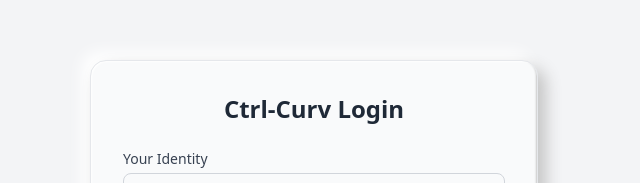
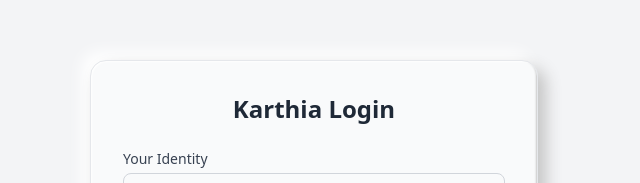
Before and after one commit to SHravuSM/RFID-Attendance-System-Frontend, a React (Vite) app: page /login in a window 1280 px wide. Shown: the part 145-328 px from the top of the page, without its empty margins (326-966 px from the left). Built offline with nearby package versions, Linux system fonts and the light colour scheme.

Commit message:
Company Name

```diff
--- a/src/components/Navbar.jsx
+++ b/src/components/Navbar.jsx
@@ -31,7 +31,7 @@ export default function Navbar() {
           to="/"
           className="text-3xl font-mono font-medium text-blue-700 tracking-wide"
         >
-          Ctrl-Curv
+          ShantShiv
         </Link>
 
         {/* Login Button (Icon for Mobile, Text for Desktop) */}
--- a/src/pages/Login.jsx
+++ b/src/pages/Login.jsx
@@ -232,7 +232,7 @@ const Login = () => {
         className="relative bg-gray-50 p-8 rounded-2xl w-full max-w-md border border-gray-200 shadow-xl transition-all duration-200"
       >
         <h2 className="text-2xl font-semibold mb-6 text-center text-gray-800">
-          Ctrl-Curv Login
+          Karthia Login
         </h2>
 
         <form onSubmit={handleSubmit} className="flex flex-col gap-4">
--- a/src/pages/PRINCIPLES/INSTITUTION.jsx
+++ b/src/pages/PRINCIPLES/INSTITUTION.jsx
@@ -652,7 +652,7 @@ const INSTITUTION = () => {
 
           {/* Centered Title */}
           <h2 className="absolute left-1/2 transform -translate-x-1/2 text-lg font-semibold text-gray-800">
-            CtrlCurv
+            ShantShiv
           </h2>
         </div>
       </div>
```
